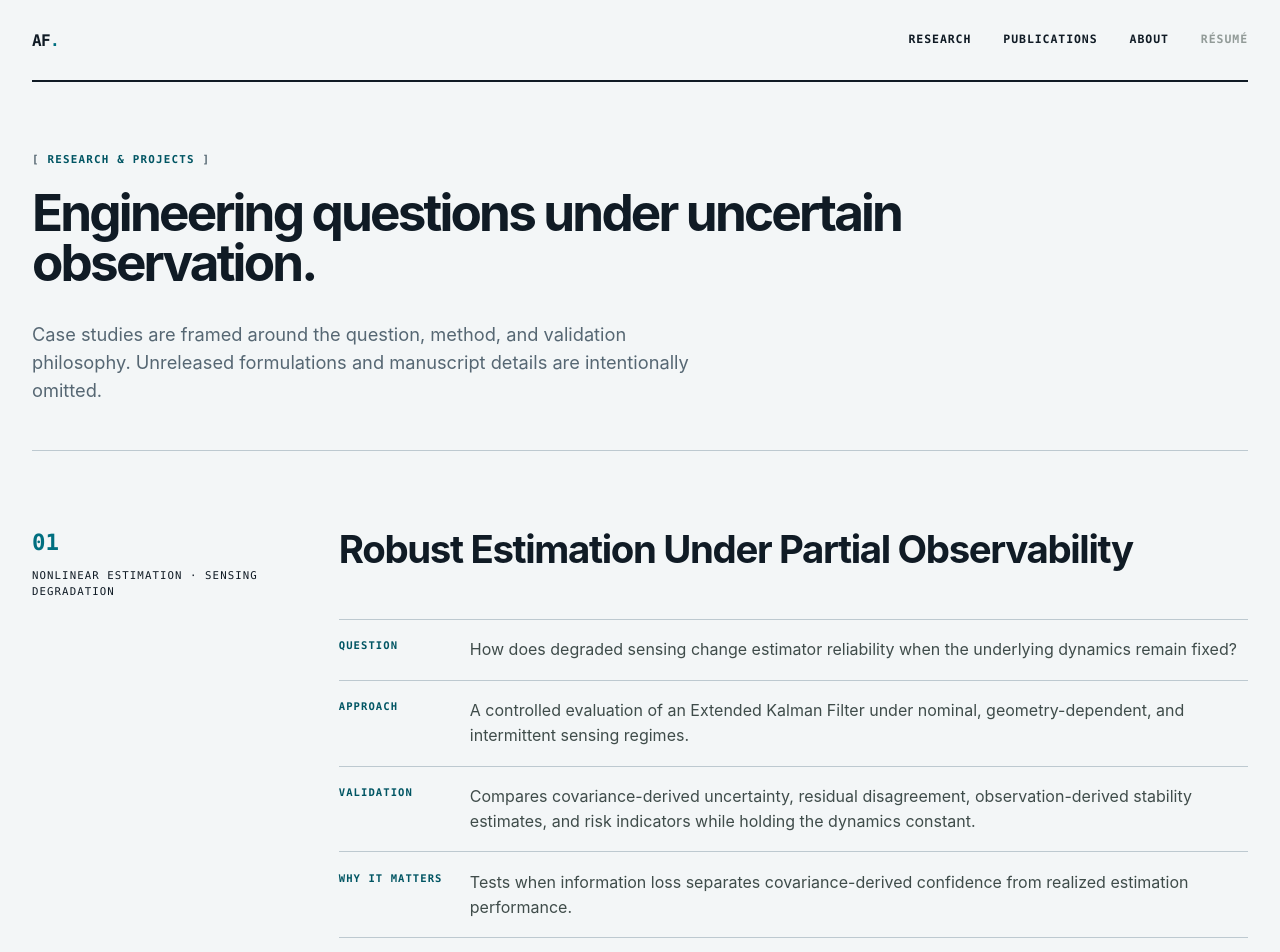
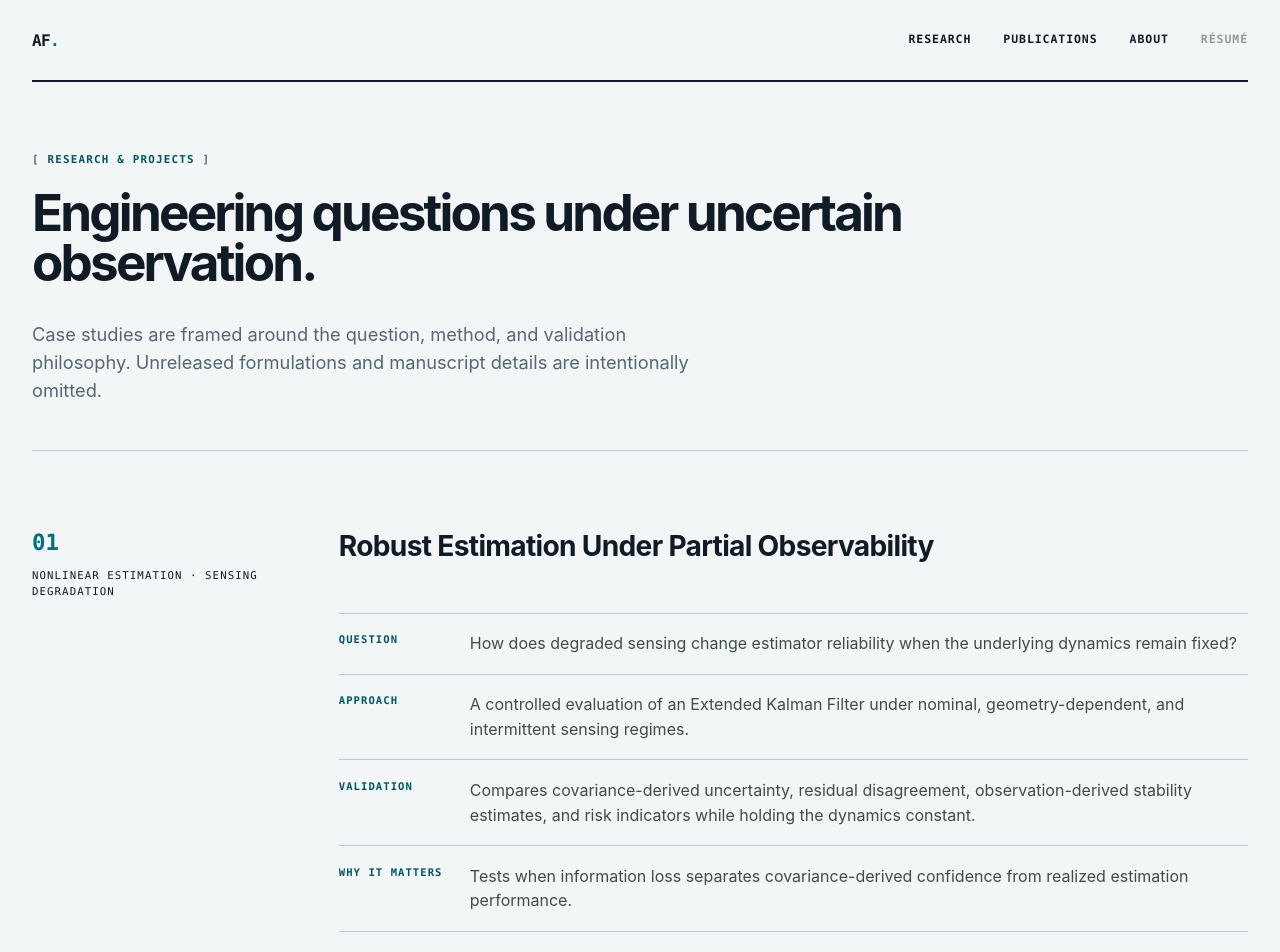
Before and after one commit to afleck18/andrew-fleck-portfolio, a Next.js app: page /research in a window 1280 px wide. Shown: the top 952 px of the page. Built offline with nearby package versions, Linux system fonts and the light colour scheme; no server answers.

Commit message:
Reduce research project title sizes

```diff
--- a/app/globals.css
+++ b/app/globals.css
@@ -32,7 +32,7 @@ h2{font-family:var(--sans);font-weight:720;letter-spacing:-.035em}
 .count{font:750 4rem/1 var(--sans);letter-spacing:-.05em}
 .status{font-family:var(--mono);font-size:.6rem;border-radius:0}
 .page-intro{padding:70px 0 78px}.page-intro h1{font-size:clamp(2.5rem,4vw,4rem)}
-.case-study{grid-template-columns:230px 1fr;gap:6vw;padding:78px 0}
+.case-study{grid-template-columns:230px 1fr;gap:6vw;padding:78px 0}.case-study h2{font-size:clamp(1.35rem,2.2vw,1.8rem);line-height:1.25;letter-spacing:-.025em;max-width:880px}
 .case-index>span{font:700 1.4rem var(--mono);font-style:normal}
 .case-index p,.case-study dt{font-family:var(--mono)}
 .case-study dl{border-bottom:1px solid var(--line)}
@@ -40,7 +40,7 @@ h2{font-family:var(--sans);font-weight:720;letter-spacing:-.035em}
 .timeline-section,.education{padding:78px 0}.timeline h2{font-family:var(--sans);font-weight:700}.timeline time{font-family:var(--mono)}
 .capability-row{grid-template-columns:230px 1fr;gap:6vw}.capability-row h3{font-family:var(--mono);font-size:.76rem;text-transform:uppercase;letter-spacing:.04em}
 footer{border-top:2px solid var(--ink);font-family:var(--mono)}
-@media(max-width:800px){.shell{width:min(100% - 28px,700px)}.split,.case-study,.capability-row{grid-template-columns:1fr}.hero{grid-template-columns:1fr}.signal-card{height:280px}.intro,.selected,.timeline-section,.education,.capabilities{padding:64px 0}}
+@media(max-width:800px){.shell{width:min(100% - 28px,700px)}.split,.case-study,.capability-row{grid-template-columns:1fr}.case-study h2{font-size:1.3rem}.hero{grid-template-columns:1fr}.signal-card{height:280px}.intro,.selected,.timeline-section,.education,.capabilities{padding:64px 0}}
 @media(max-width:520px){.hero h1{font-size:3.15rem}.site-header{height:72px}.page-intro h1{font-size:2.8rem}}
 
 /* Engineering-led homepage */
```
